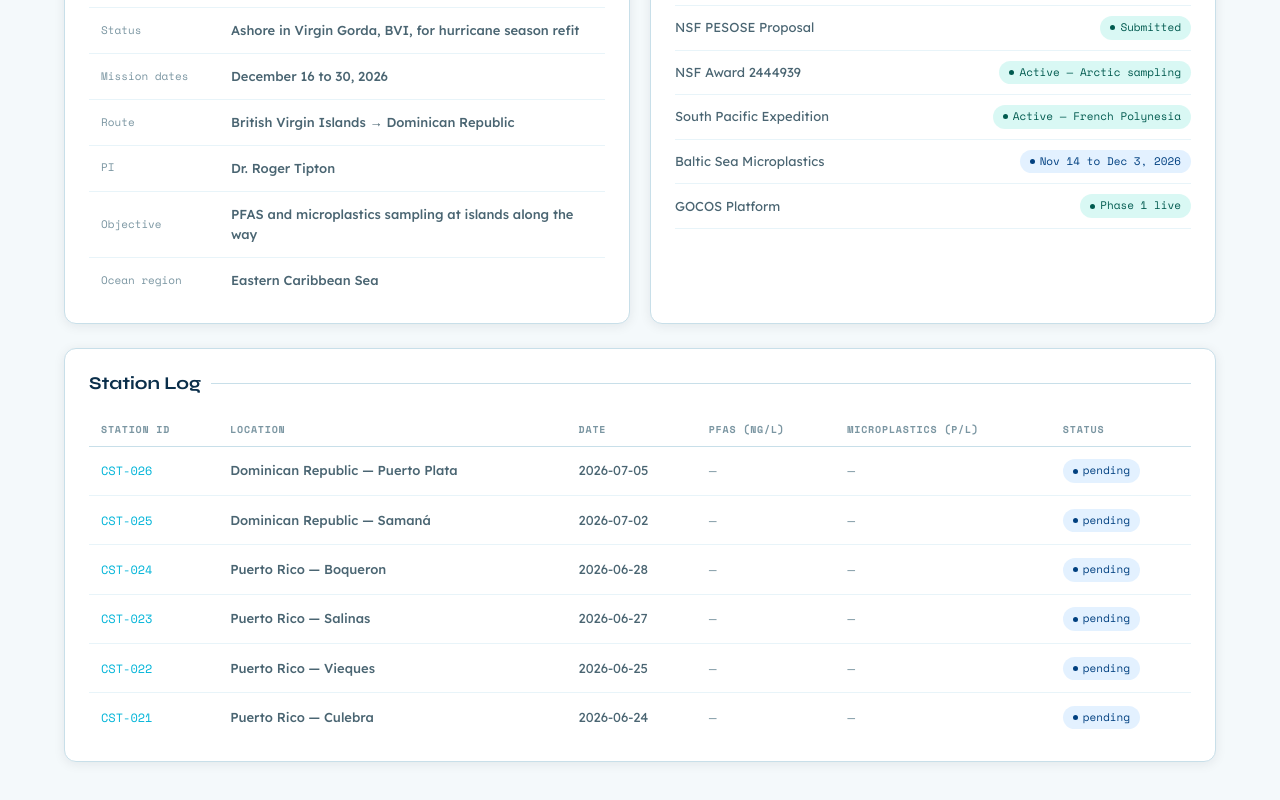
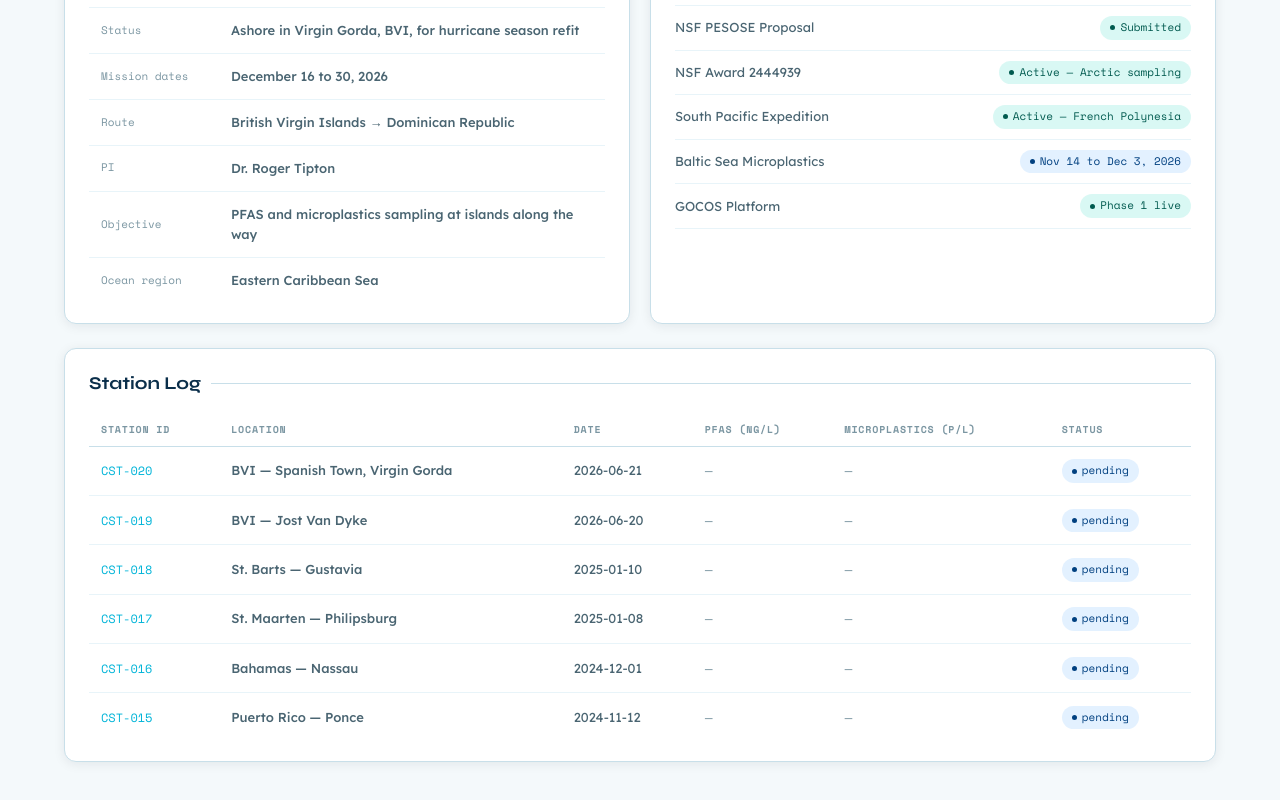
Before and after one commit to rbtipton/gocos-app, a React (Vite) app: page /dashboard in a window 1280 px wide. Shown: the part 1086-1886 px from the top of the page. Built offline with nearby package versions, Linux system fonts and the light colour scheme; no server answers.

Commit message:
Remove PR/DR stations CST-021 to CST-026 (not sampled; planned for Dec leg)

```diff
--- a/src/data/stations.js
+++ b/src/data/stations.js
@@ -21,16 +21,8 @@ export const stations = [
   { id: 'CST-013', name: 'USVI — St. Croix',                  lat: 17.73, lng: -64.74, pfas: null, mp: null, status: 'pending', date: '2024-11-07', notes: 'Data collection complete. Analysis pending.' },
 
   // ── Puerto Rico ───────────────────────────────────────────────────────
-  { id: 'CST-021', name: 'Puerto Rico — Culebra',             lat: 18.30, lng: -65.30, pfas: null, mp: null, status: 'pending', date: '2026-06-24', notes: '2026 mission. Sample collected. Analysis pending.' },
-  { id: 'CST-022', name: 'Puerto Rico — Vieques',             lat: 18.15, lng: -65.44, pfas: null, mp: null, status: 'pending', date: '2026-06-25', notes: '2026 mission. Sample collected. Analysis pending.' },
   { id: 'CST-014', name: 'Puerto Rico — San Juan',            lat: 18.47, lng: -66.12, pfas: null, mp: null, status: 'pending', date: '2024-11-10', notes: 'Data collection complete. Analysis pending.' },
-  { id: 'CST-023', name: 'Puerto Rico — Salinas',             lat: 17.97, lng: -66.30, pfas: null, mp: null, status: 'pending', date: '2026-06-27', notes: '2026 mission. Sample collected. Analysis pending.' },
   { id: 'CST-015', name: 'Puerto Rico — Ponce',               lat: 17.99, lng: -66.61, pfas: null, mp: null, status: 'pending', date: '2024-11-12', notes: 'Data collection complete. Analysis pending.' },
-  { id: 'CST-024', name: 'Puerto Rico — Boqueron',            lat: 17.98, lng: -67.19, pfas: null, mp: null, status: 'pending', date: '2026-06-28', notes: '2026 mission. Sample collected. Analysis pending.' },
-
-  // ── Dominican Republic ────────────────────────────────────────────────
-  { id: 'CST-025', name: 'Dominican Republic — Samaná',       lat: 19.21, lng: -69.33, pfas: null, mp: null, status: 'pending', date: '2026-07-02', notes: '2026 mission. Marina Puerto Bahia. Sample collected. Analysis pending.' },
-  { id: 'CST-026', name: 'Dominican Republic — Puerto Plata', lat: 19.79, lng: -70.69, pfas: null, mp: null, status: 'pending', date: '2026-07-05', notes: '2026 mission. Ocean World Marina. Sample collected. Analysis pending.' },
 
   // ── Bahamas ───────────────────────────────────────────────────────────
   { id: 'CST-016', name: 'Bahamas — Nassau',                  lat: 25.08, lng: -77.34, pfas: null, mp: null, status: 'pending', date: '2024-12-01', notes: 'Data collection complete. Analysis pending.' },
```
